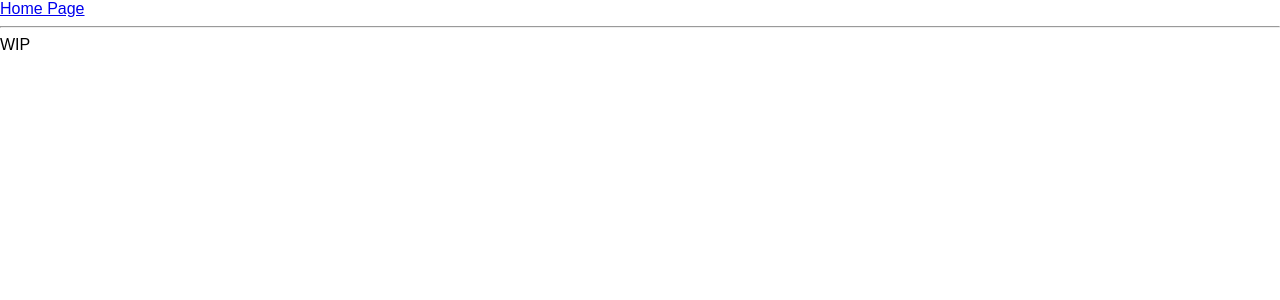
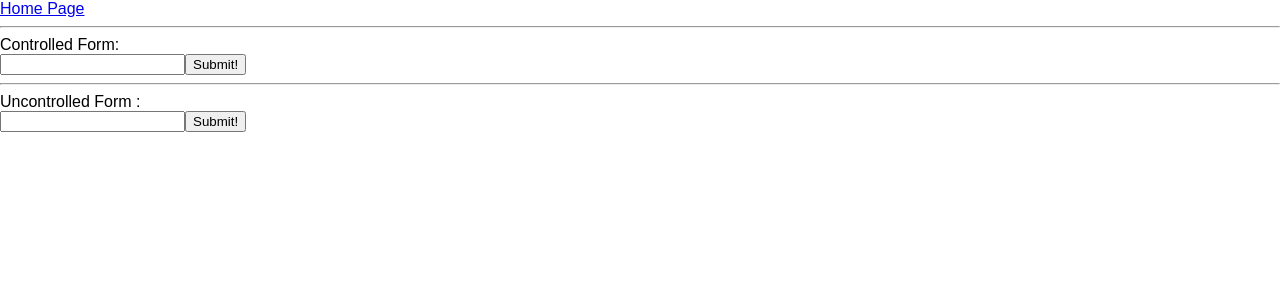
Before and after one commit to MrFatt/react-playground, a React (Create React App) app: page /ControlledAndUncontrolled in a window 1280 px wide. Shown: the top 300 px of the page. Built offline with nearby package versions, Linux system fonts and the light colour scheme.

Commit message:
Implement simple demo for controlled component and uncontrolled component

```diff
--- /dev/null
+++ b/src/components/contents/ControlledAndUncontrolled/Controlled.js
@@ -0,0 +1,35 @@
+import React, { PureComponent } from "react";
+
+export default class Controlled extends PureComponent {
+  constructor(props) {
+    super(props);
+    this.state = {
+      inputValue: ''
+    };
+  }
+
+  handleOnChange = event => {
+    this.setState({
+      inputValue: event.target.value
+    });
+  };
+
+  handleOnSubmit = () => {
+    window.alert(`Input value is ${this.state.inputValue}`);
+  };
+
+  render() {
+    return (
+      <div>
+        <form onSubmit={this.handleOnSubmit}>
+          <input
+            type="number"
+            value={this.state.inputValue}
+            onChange={this.handleOnChange}
+          />
+          <button>Submit!</button>
+        </form>
+      </div>
+    );
+  }
+}
--- /dev/null
+++ b/src/components/contents/ControlledAndUncontrolled/Uncontrolled.js
@@ -0,0 +1,23 @@
+import React, { PureComponent } from 'react';
+
+export default class Uncontrolled extends PureComponent {
+  constructor(props) {
+    super(props);
+    this.input = null;
+  }
+
+  handleOnSubmit = () => {
+    window.alert(`Input value is ${this.input.value}`);
+  };
+
+  render() {
+    return(
+      <div>
+        <form onSubmit={this.handleOnSubmit}>
+          <input ref={element => this.input = element}/>
+          <button>Submit!</button>
+        </form>
+      </div>
+    )
+  }
+}
--- a/src/components/contents/ControlledAndUncontrolled/index.js
+++ b/src/components/contents/ControlledAndUncontrolled/index.js
@@ -1,10 +1,15 @@
-import React from 'react';
+import React from "react";
+import Controlled from "./Controlled";
+import Uncontrolled from "./Uncontrolled";
 
 const ControlledAndUncontrolled = () => (
   <div>
-    WIP
+    Controlled Form:
+    <Controlled />
+    <hr />
+    Uncontrolled Form :
+    <Uncontrolled/>
   </div>
 );
 
-
 export default ControlledAndUncontrolled;
```
Also changed, not shown: 1 other file (tests, documents, lock files or other folders).
